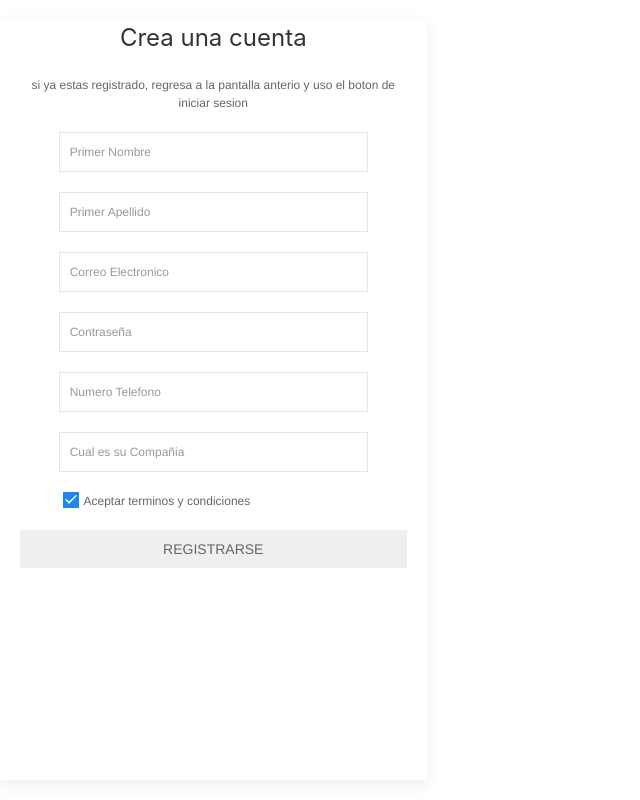
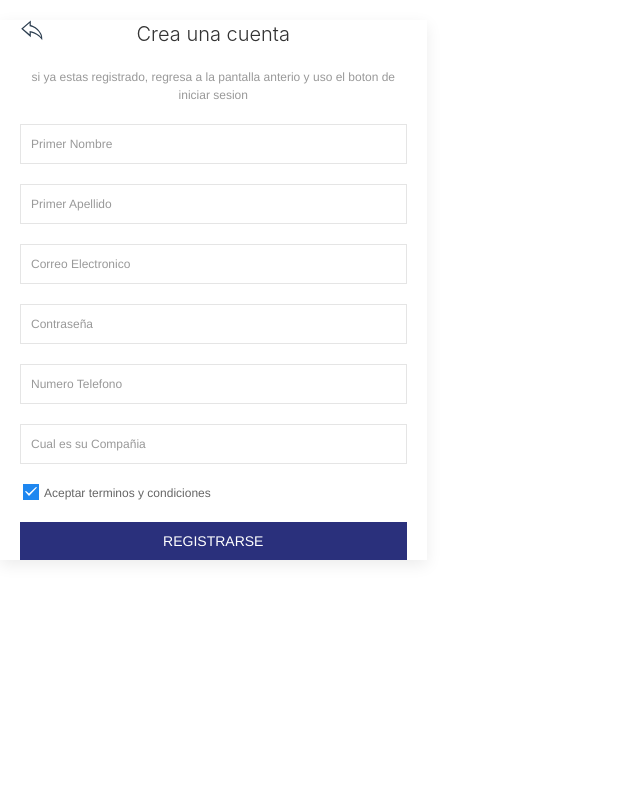
Before and after one commit to kennymartinez19k/JabiyaWebApp, a Vue app: page /sign-up in a window 1280 px wide. Shown: the whole page, without its empty margins (0-640 px from the left). Built offline with nearby package versions, Linux system fonts and the light colour scheme.

Commit message:
splash login

```diff
--- a/package.json
+++ b/package.json
@@ -12,7 +12,7 @@
     "@fortawesome/fontawesome-svg-core": "^1.2.36",
     "@fortawesome/free-brands-svg-icons": "^5.15.4",
     "@fortawesome/free-solid-svg-icons": "^5.15.4",
-    "@fortawesome/vue-fontawesome": "^2.0.6",
+    "@fortawesome/vue-fontawesome": "^3.0.0-5",
     "core-js": "^3.6.5",
     "register-service-worker": "^1.7.1",
     "uikit": "^3.8.1",
--- a/src/components/Buttons/BackButton.vue
+++ b/src/components/Buttons/BackButton.vue
@@ -1,9 +1,6 @@
 <template>
-    <button
-        class="uk-button uk-button-secondary uk-margin-top"
-        @click="goBack()">
-        <span uk-icon="icon: reply"></span><strong></strong>
-    </button>
+    <span @click="goBack()" uk-icon="icon: reply"></span><strong></strong>
+    <!-- <font-awesome-icon icon="arrow-left" /> -->
 </template>
 
 <script>
@@ -16,3 +13,12 @@ export default {
   }
 }
 </script>
+<style scoped>
+span{
+  position: absolute;
+  top: 20px;
+  left: 22px;
+  transform: scale(1.2);
+  z-index: 1;
+}
+</style>
--- a/src/components/SignIn.vue
+++ b/src/components/SignIn.vue
@@ -2,7 +2,7 @@
     <div class="uk-flex uk-flex-center uk-flex-wrap container" >
         <img class="logo"  src="../assets/logo.png" alt="">
         <div class="uk-card uk-card-default uk-padding-remove uk-card-large uk-card-body uk-width-1-3@s" style="padding: 40px 20px !important; min-width: 400px">
-            <h4 class="uk-text-light	">Entrar a su cuenta</h4>
+            <h4 class="uk-text-light">Entrar a su cuenta</h4>
             <span class="uk-text-muted" style="margin-bottom: 30px; display: block">ingrese su correo electronico y contraseña y presione iniciar seción para ingresar a su cuenta</span>
 
             <div class="uk-margin">
--- a/src/components/SignUp.vue
+++ b/src/components/SignUp.vue
@@ -1,60 +1,68 @@
 <template>
-    <!-- <BackButton/> -->
+    <BackButton/>
 
             <div class="uk-card uk-card-default uk-padding-remove uk-card-large uk-card-body uk-width-1-3@s"  style="padding: 0px 20px !important;">
-               <h5 class="uk-text-lead uk-padding-remove">Crea una cuenta</h5>
-              <p class="">si ya estas registrado, regresa a la pantalla anterio  y uso el boton de iniciar sesion</p>
+               <h4 class="uk-text-light uk-padding-remove">Crea una cuenta</h4>
+              <p class="uk-text-muted">si ya estas registrado, regresa a la pantalla anterio  y uso el boton de iniciar sesion</p>
             <div class="uk-margin">
-                <input class="uk-input uk-form-width-medium" type="text" style="width: 80%" placeholder="Primer Nombre">
+                <input class="uk-input uk-form-width-medium" type="text" style="width: 100%" placeholder="Primer Nombre">
             </div>
             <div class="uk-margin">
-                <input class="uk-input uk-form-width-medium" type="text" style="width: 80%" placeholder="Primer Apellido">
+                <input class="uk-input uk-form-width-medium" type="text" style="width: 100%" placeholder="Primer Apellido">
             </div>
             <div class="uk-margin">
-                <input class="uk-input uk-form-width-medium" type="email" style="width: 80%" placeholder="Correo Electronico">
+                <input class="uk-input uk-form-width-medium" type="email" style="width: 100%" placeholder="Correo Electronico">
             </div>
             <div class="uk-margin">
-                <input class="uk-input uk-form-width-medium" type="password" style="width: 80%" placeholder="Contraseña">
+                <input class="uk-input uk-form-width-medium" type="password" style="width: 100%" placeholder="Contraseña">
             </div>
             <div class="uk-margin">
-                <input class="uk-input uk-form-width-medium" type="text" style="width: 80%" placeholder="Numero Telefono">
+                <input class="uk-input uk-form-width-medium" type="text" style="width: 100%" placeholder="Numero Telefono">
             </div>
             <div class="uk-margin">
-                <input class="uk-input uk-form-width-medium" type="text" style="width: 80%" placeholder="Cual es su Compañia">
+                <input class="uk-input uk-form-width-medium" type="text" style="width: 100%" placeholder="Cual es su Compañia">
             </div>
             <div class="uk-margin">
                 <label class="terms uk-text-light"><input style="margin-right: 5px" class="uk-checkbox" type="checkbox" checked>Aceptar terminos y condiciones</label>
             </div>
 
-            <button class="uk-button uk-width-1-1 uk-button-green uk-text-white">Registrarse</button>
+            <button class="uk-button uk-width-1-1 uk-button-purple uk-text-white" @click="go">Registrarse</button>
         </div>
 </template>
 
 <script>
-// import BackButton from '../components/Buttons/BackButton.vue'
+import BackButton from '../components/Buttons/BackButton.vue'
 
 export default {
 components: {
-    // BackButton,
-  }
+    BackButton,
+  },
+  methods: {
+    go(){
+        this.$router.push({ name: 'HomeLoadCalendar' }).catch(() => {})
+    }
+  },
 }
+
 </script>
 
 <style scoped>
 @media screen and (max-width: 639px){
 .container{
-    height: 70vh;
+    height: 55vh;
 }
 .uk-card-body{
     min-width: 100px !important;
+}
 
+.uk-card-body{
+    min-width: 100px !important;
+    box-shadow: 0px 0px 0px #000 !important;
 }
 }
 .terms{
-    width: 78%;
     display: block;
     text-align: initial;
-    margin: 0px auto;
+    margin: 10px 0px 5px 3px
 }
-
 </style>
--- a/src/main.js
+++ b/src/main.js
@@ -5,12 +5,16 @@ import router from './router'
 import store from './store'
 import UIkit from 'uikit';
 import Icons from 'uikit/dist/js/uikit-icons';
-import { library } from '@fortawesome/fontawesome-svg-core' // temperature-frigid
 import { FontAwesomeIcon } from '@fortawesome/vue-fontawesome'
+import { library } from '@fortawesome/fontawesome-svg-core'
+import { fas, faArrowLeft } from '@fortawesome/free-solid-svg-icons'
+import { faYoutube } from '@fortawesome/free-brands-svg-icons'
 import { faPhone } from '@fortawesome/free-solid-svg-icons'
 import { faTwitter } from '@fortawesome/free-brands-svg-icons'
+library.add(fas, faYoutube)
 
 library.add(faPhone)
+library.add(faArrowLeft)
 library.add(faTwitter)
 
 
--- a/src/views/Login.vue
+++ b/src/views/Login.vue
@@ -2,6 +2,9 @@
   <div class="login uk-flex uk-flex-column .uk-height-1-1">
     <img src="../assets/logo.png" class="img" style="width: 100px" alt="">
     <div class="uk-margin-auto-top">
+        <font-awesome-icon icon="coffee"/>
+        <font-awesome-icon icon="user"/>
+        <font-awesome-icon :icon="['fab', 'youtube']" />
         <button @click="changeRoute('sign-in')" class="uk-button uk-button-orange uk-width-1-1 uk-margin-small-bottom" style="margin-top: 15px">Entrar a tu cuenta</button>
         <button @click="changeRoute('sign-up')" class="uk-button uk-button-purple uk-width-1-1 uk-margin-small-bottom" style="margin-top: 15px">Registrarse</button>
     </div>
```
Also changed, not shown: 1 other file (tests, documents, lock files or other folders).
